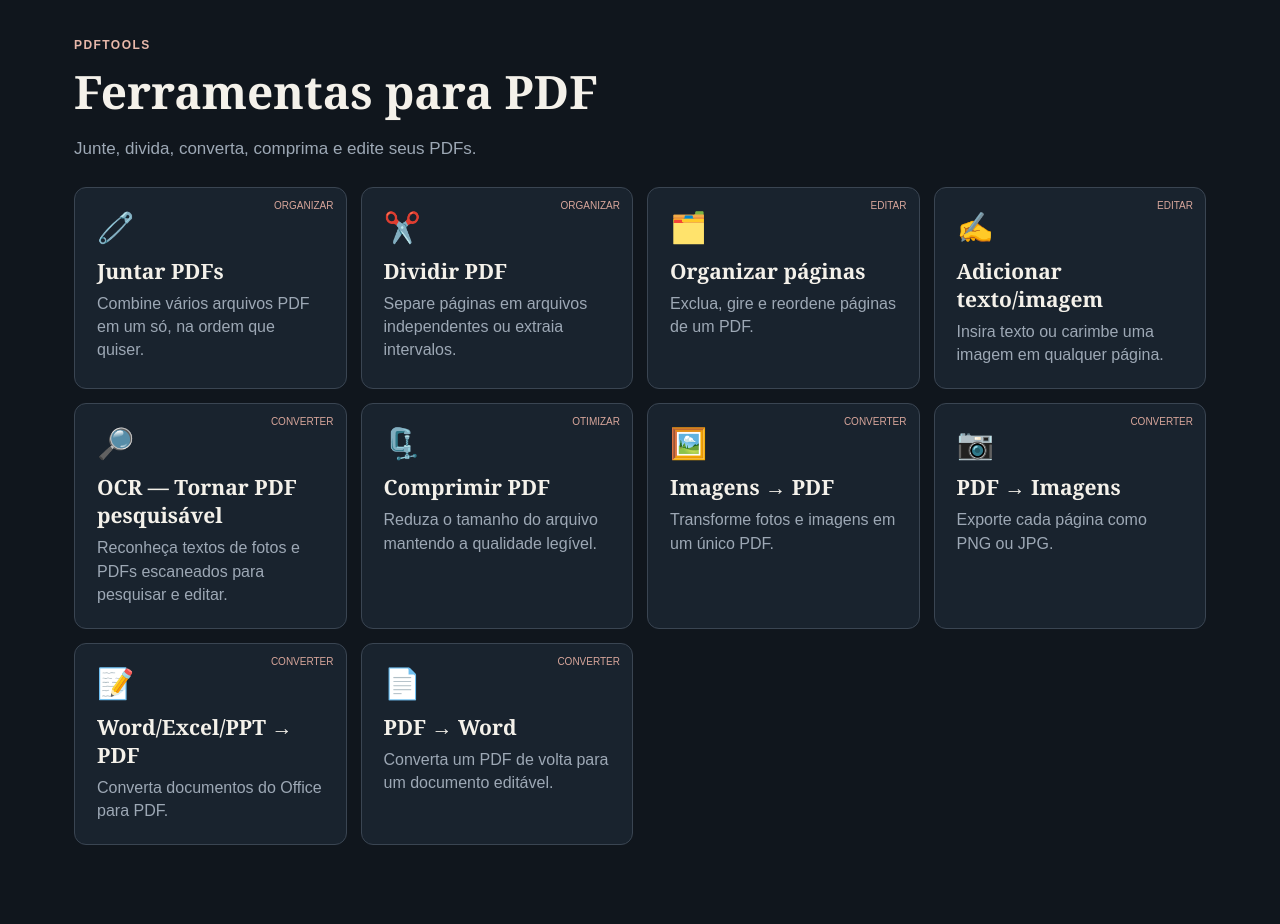
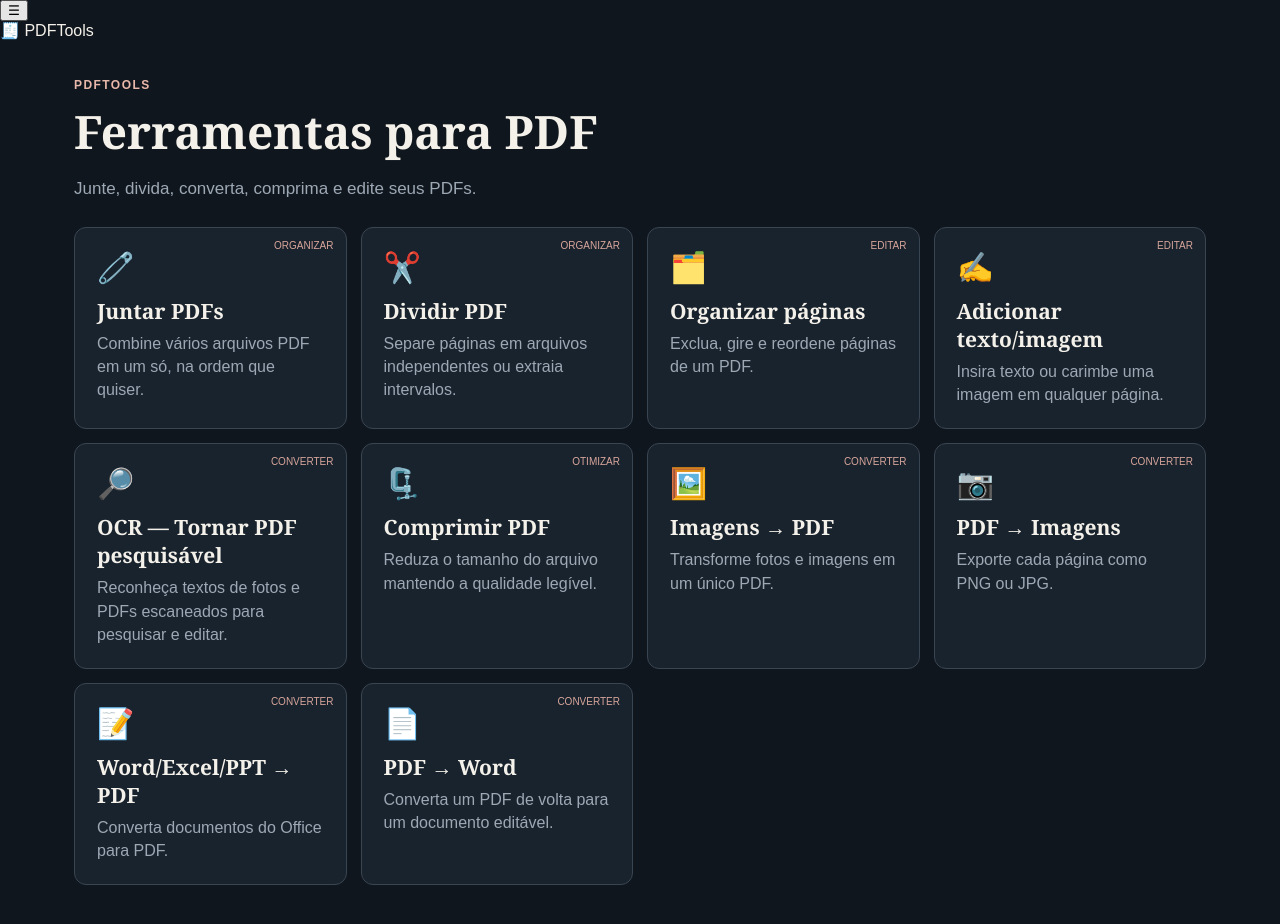
Before and after one commit to gustavohcorrea1995/PDFTOOLS1, a website: page public/index.html in a window 1280 px wide. Drawn offline with Linux system fonts and the light colour scheme.

Commit message:
Fix PDFTools frontend structure

```diff
--- a/public/index.html
+++ b/public/index.html
@@ -7,6 +7,14 @@
   <link rel="stylesheet" href="/styles.css">
 </head>
 <body>
+  <div class="app-shell">
+    <button id="sidebarToggle" class="sidebar-toggle" aria-label="Abrir menu" aria-expanded="false">☰</button>
+    <div id="sidebarOverlay" class="sidebar-overlay"></div>
+    <aside id="sidebar" class="sidebar">
+      <div class="sidebar-header"><span class="sidebar-logo">🧾 PDFTools</span></div>
+      <nav id="sidebarNav" class="sidebar-nav" aria-label="Ferramentas"></nav>
+    </aside>
+    <div class="app-content">
       <main class="container">
         <section id="hero">
           <div class="eyebrow">PDFTools</div>
@@ -20,6 +28,8 @@
           <div id="toolBody"></div>
         </section>
       </main>
+    </div>
+  </div>
   <div id="toast" class="toast"></div>
   <script src="/app.js" defer></script>
 </body>
```
Lines whose indentation alone changed are shown as unchanged.
